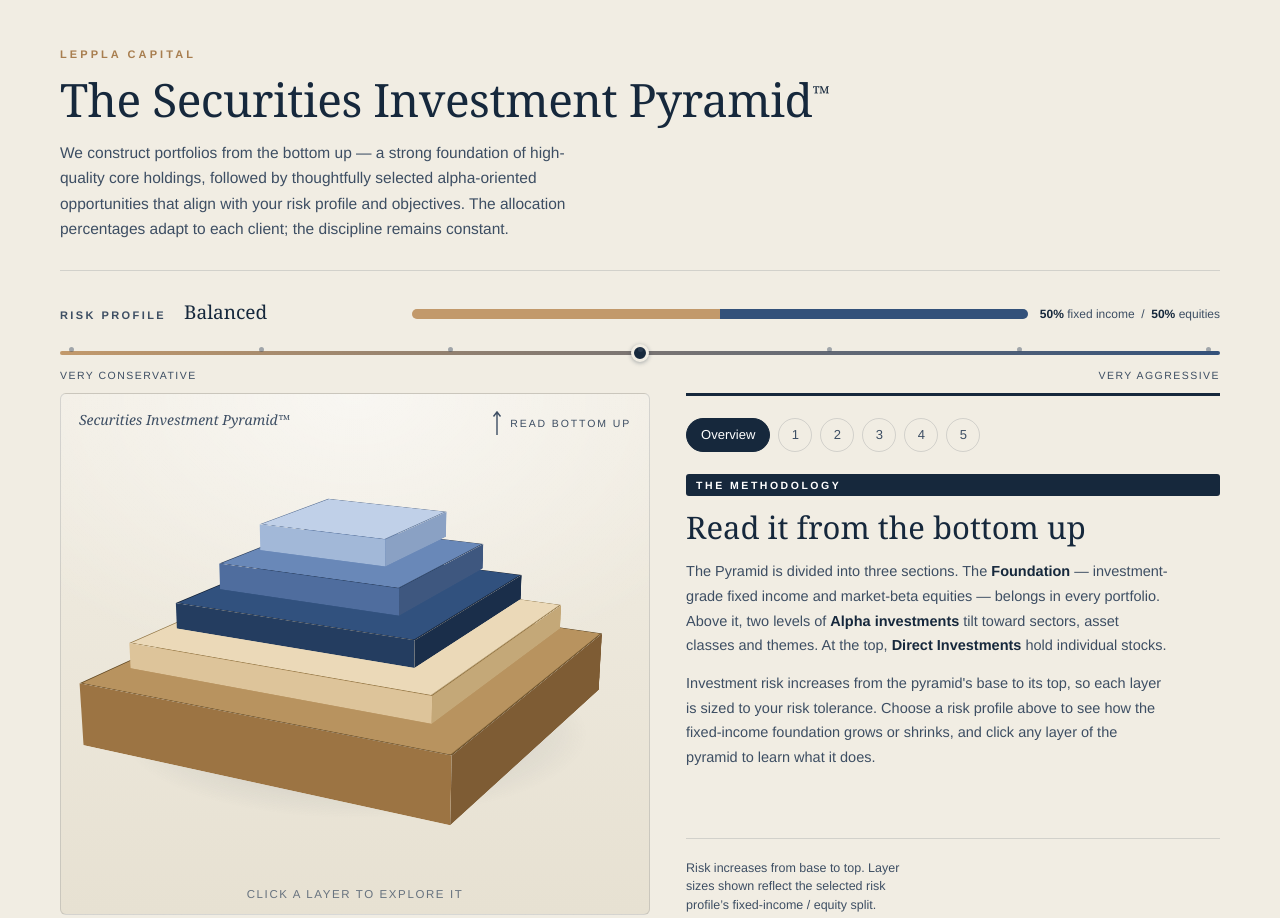
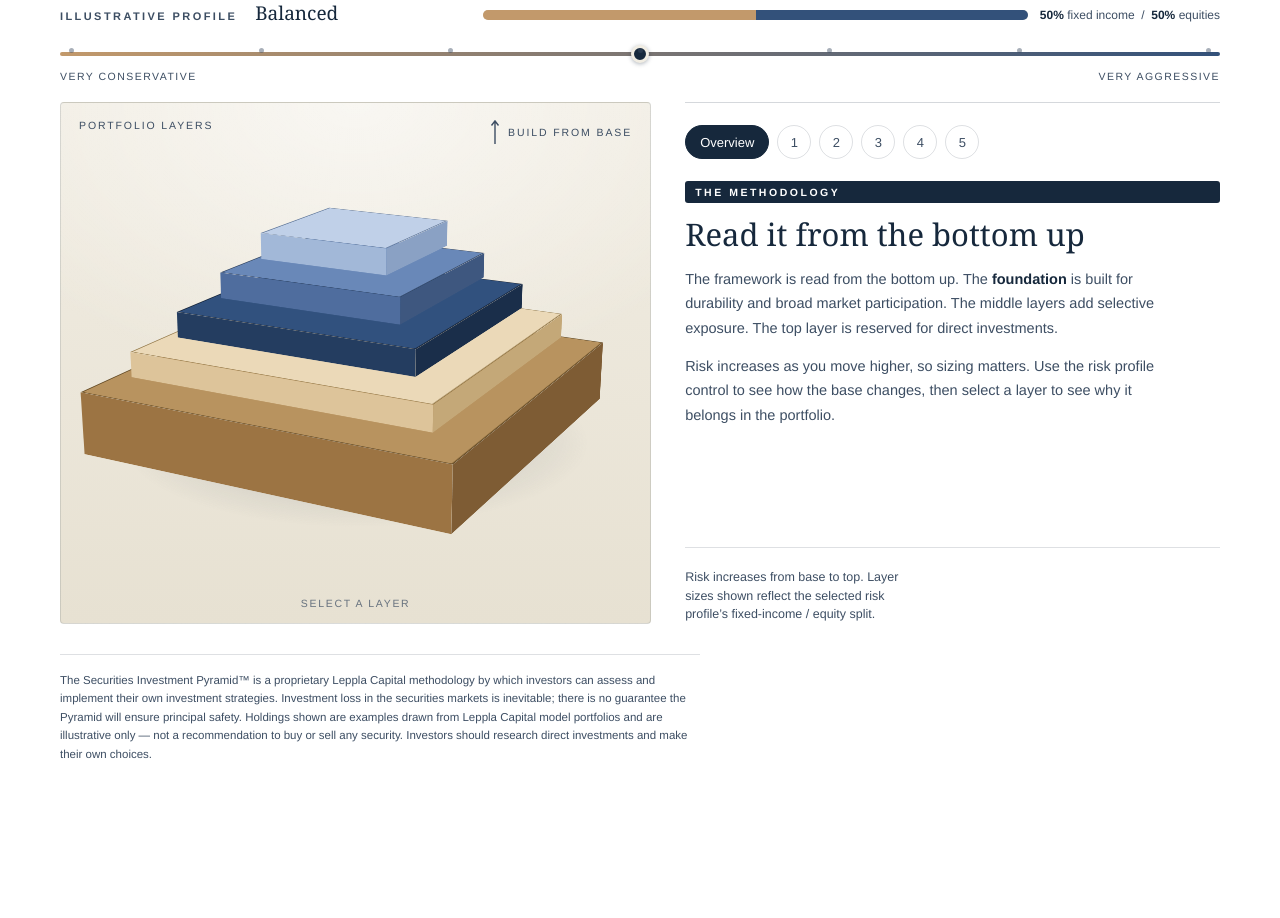
Before and after one commit to serialsoup/leppla-capital-preview, a plain HTML site: page assets/leppla-pyramid.html in a window 1280 px wide. Shown: the top 918 px of the page. After the commit the page ends 800 px from the top, so only its background shows below. Drawn offline with Linux system fonts and the light colour scheme.

Commit message:
Naturalize about page pyramid section

```diff
--- a/assets/leppla-pyramid.html
+++ b/assets/leppla-pyramid.html
@@ -15,16 +15,16 @@
   }
   html,body{margin:0;padding:0;}
   body{
-    background:var(--ivory);
+    background:transparent;
     color:var(--ink);
     font-family:var(--sans);
     -webkit-font-smoothing:antialiased;
     min-height:100vh;
   }
-  .wrap{max-width:1160px;margin:0 auto;padding:48px 28px 40px;}
+  .wrap{max-width:1160px;margin:0 auto;padding:0 0 30px;}
 
   /* ---------- header ---------- */
-  header{border-bottom:1px solid var(--line);padding-bottom:28px;margin-bottom:8px;}
+  header{display:none;}
   .eyebrow{
     font-size:11px;letter-spacing:.28em;text-transform:uppercase;
     color:var(--tan-deep);font-weight:600;margin:0 0 14px;
@@ -43,7 +43,7 @@
   /* ---------- risk profile strip ---------- */
   .profiles{
     display:flex;flex-direction:column;gap:10px;
-    padding:20px 0 4px;
+    padding:0 0 20px;
   }
   .profiles-top{display:flex;align-items:baseline;gap:18px;flex-wrap:wrap;}
   .profiles-top .splitbar{margin-left:auto;}
@@ -117,13 +117,13 @@
   /* ---------- main grid ---------- */
   main{
     display:grid;grid-template-columns:minmax(0,1.05fr) minmax(0,.95fr);
-    gap:36px;align-items:stretch;margin-top:8px;
+    gap:34px;align-items:stretch;margin-top:0;
   }
 
   /* ---------- 3D scene ---------- */
   .stage{
     position:relative;
-    border:1px solid var(--line);border-radius:6px;
+    border:1px solid rgba(22,40,60,.13);border-radius:4px;
     background:
       radial-gradient(120% 90% at 50% 0%, rgba(255,255,255,.55), rgba(255,255,255,0) 60%),
       linear-gradient(var(--ivory), var(--ivory-deep));
@@ -176,13 +176,13 @@
   }
   .hint{
     position:absolute;left:0;right:0;bottom:14px;text-align:center;
-    font-size:11.5px;letter-spacing:.14em;text-transform:uppercase;
+    font-size:10.5px;letter-spacing:.16em;text-transform:uppercase;
     color:var(--ink-soft);opacity:.75;pointer-events:none;
   }
   .stage-title{
     position:absolute;top:16px;left:18px;
-    font-family:var(--serif);font-size:14px;color:var(--ink-soft);
-    font-style:italic;pointer-events:none;
+    font-size:10.5px;letter-spacing:.18em;text-transform:uppercase;
+    color:var(--ink-soft);pointer-events:none;
   }
   .readup{
     position:absolute;top:16px;right:18px;display:flex;align-items:center;gap:8px;
@@ -194,7 +194,7 @@
   /* ---------- detail panel ---------- */
   .panel{
     display:flex;flex-direction:column;
-    border-top:3px solid var(--ink);
+    border-top:1px solid rgba(22,40,60,.18);
     padding-top:22px;min-height:520px;box-sizing:border-box;
   }
   .lvl-nav{display:flex;gap:8px;margin-bottom:22px;flex-wrap:wrap;}
@@ -256,7 +256,7 @@
   .alloc .cap{font-size:12.5px;color:var(--ink-soft);line-height:1.5;max-width:34ch;}
 
   footer{
-    margin-top:44px;padding-top:18px;border-top:1px solid var(--line);
+    margin-top:30px;padding-top:16px;border-top:1px solid var(--line);
     font-size:11.5px;color:var(--ink-soft);line-height:1.6;max-width:100ch;
   }
 
@@ -298,7 +298,7 @@
 
   <div class="profiles" role="group" aria-label="Risk tolerance profile">
     <div class="profiles-top">
-      <span class="profiles-label">Risk profile</span>
+      <span class="profiles-label">Illustrative profile</span>
       <span class="profile-name" id="profileName">Balanced</span>
       <div class="splitbar">
         <div class="bar" aria-hidden="true"><div class="fi" id="fiBar"></div><div class="eq" id="eqBar"></div></div>
@@ -315,15 +315,15 @@
 
   <main>
     <div class="stage" id="stage">
-      <div class="stage-title">Securities Investment Pyramid&trade;</div>
+      <div class="stage-title">Portfolio layers</div>
       <div class="readup">
         <svg width="10" height="26" viewBox="0 0 10 26" fill="none" aria-hidden="true">
           <path d="M5 25 V3 M1.5 6.5 L5 2 L8.5 6.5" stroke="#3D4E63" stroke-width="1.4" fill="none"/>
         </svg>
-        Read bottom&nbsp;up
+        Build from base
       </div>
       <div class="scene"><div class="pyramid" id="pyramid"></div></div>
-      <div class="hint">Click a layer to explore it</div>
+      <div class="hint">Select a layer</div>
     </div>
 
     <aside class="panel" aria-live="polite">
@@ -358,50 +358,50 @@
       title:"Foundational &mdash; Fixed Income",
       badgeBg:"#C2996B", badgeFg:"#fff",
       colors:{top:"#B8935F", front:"#9C7443", side:"#7E5C34", back:"#6F5230", edge:"#5E451F"},
-      body:"<p>The base of every pyramid: <strong>investment-grade fixed income</strong>. These holdings are designed for capital preservation and steady income &mdash; they anchor the portfolio so the layers above can take measured risk.</p><p>The mix runs from risk-free U.S. Treasuries and inflation-protected bonds to top-rated corporate credit, with duration chosen on the basis of relative yield to maturity. More conservative clients hold more of the pyramid here; the most aggressive hold the least.</p>",
+      body:"<p>The base of the portfolio is built for <strong>stability, income, and liquidity</strong>. These holdings give the rest of the allocation room to take measured risk.</p><p>The exact mix changes with interest rates, time horizon, and risk tolerance. More conservative clients hold more here; more growth-oriented clients hold less.</p>",
       chipsLabel:"Examples from LC model portfolios",
       chips:[["U.S. T-Notes","2&ndash;5 yr ladder"],["VTIP","inflation-protected"],["VGSH","short treasuries"],["IG corporates","Apple, J&J, JPMorgan"],["PIMIX","active manager"],["SHYG","short-term high yield"]],
-      balanced:[50,"Half of the illustrative $1M Balanced portfolio sits in the fixed-income foundation."]
+      balanced:[50,"of the illustrative Balanced portfolio sits in the fixed-income foundation."]
     },
     {
       id:"beta", short:"Market Beta", section:"Foundation",
       title:"Foundational &mdash; Core Market Beta",
       badgeBg:"#D9B584", badgeFg:"#42301A",
       colors:{top:"#EBD9B8", front:"#DDC49A", side:"#C4A878", back:"#B69A6A", edge:"#8F7443"},
-      body:"<p><strong>Market-beta equities</strong> &mdash; low-expense-ratio ETFs designed to mirror the general securities markets, up and down, knowing that over time the market is up.</p><p>These belong in every portfolio. Broad index funds across large, mid and small cap, plus international exposure, capture the market's long-run growth without single-name or single-sector risk.</p>",
+      body:"<p>This layer provides broad equity exposure through <strong>low-cost, diversified market funds</strong>. It is the portfolio's basic participation in long-term market growth.</p><p>Because the holdings are broad, this layer helps avoid making the entire plan dependent on one company, one sector, or one investment theme.</p>",
       chipsLabel:"Examples from LC model portfolios",
       chips:[["VOO","S&P 500"],["QQQM","Nasdaq 100"],["VXF","mid / small cap"],["SCHD","dividend equities"],["VEA","developed international"]],
-      balanced:[10,"of the illustrative $1M Balanced portfolio &mdash; the equity core the alpha layers build on."]
+      balanced:[10,"of the illustrative Balanced portfolio forms the broad equity core."]
     },
     {
       id:"a1", short:"Alpha Level 1", section:"Alpha",
       title:"Alpha Level One &mdash; Sectors &amp; Asset Classes",
       badgeBg:"#33517A", badgeFg:"#fff",
       colors:{top:"#31517E", front:"#243D60", side:"#1A2E4A", back:"#172942", edge:"#101E33"},
-      body:"<p>The first alpha layer <strong>tilts the portfolio toward where we see relative value</strong>, using two toolkits: the eleven S&P sector ETFs (technology, energy, utilities, staples&hellip;) and traditional asset-class ETFs on the value-to-growth spectrum.</p><p>Percentages are divided as deemed appropriate on the basis of risk and relative return &mdash; this is where portfolio construction starts expressing a view, while staying diversified inside each fund.</p>",
+      body:"<p>This is where the portfolio begins to express a view. Alpha Level One uses <strong>sector and asset-class funds</strong> to tilt toward areas that appear attractive relative to risk.</p><p>The goal is not to make a concentrated bet. It is to add judgment while still keeping diversification inside each fund.</p>",
       chipsLabel:"Examples from LC model portfolios",
       chips:[["XLE","energy sector"],["XLK","technology sector"],["XLU","utilities"],["XLP","consumer staples"],["IEFA","intl developed"],["RZG","small-cap growth"]],
-      balanced:[15,"of the illustrative $1M Balanced portfolio, spread across sector and asset-class ETFs."]
+      balanced:[15,"of the illustrative Balanced portfolio is spread across sector and asset-class funds."]
     },
     {
       id:"a2", short:"Alpha Level 2", section:"Alpha",
       title:"Alpha Level Two &mdash; Sub-Sectors &amp; Themes",
       badgeBg:"#5674A3", badgeFg:"#fff",
       colors:{top:"#6988B8", front:"#4F6D9E", side:"#3E577F", back:"#374E73", edge:"#2C3F5D"},
-      body:"<p>A sharper set of tilts: <strong>sub-sector, specialty and thematic ETFs</strong>. Where Alpha Level One buys \"health care,\" this layer can buy biotech; where Level One buys \"industrials,\" this layer can buy aerospace &amp; defense.</p><p>Higher potential return, higher volatility &mdash; so it sits nearer the top and is sized accordingly. Still fund-based, so risk is spread across many names within each theme.</p>",
+      body:"<p>Alpha Level Two narrows the lens. These are <strong>specialty and thematic funds</strong> tied to more specific opportunities, such as a sub-sector, region, or investment theme.</p><p>Because the risk is more focused, this layer sits higher in the pyramid and is sized with more restraint.</p>",
       chipsLabel:"Examples from LC model portfolios",
       chips:[["QTUM","quantum &amp; AI"],["EUAD","European defense"],["EZU","Eurozone"],["XBI","biotech"],["SOXX","semiconductors"],["GDX","gold miners"]],
-      balanced:[15,"of the illustrative $1M Balanced portfolio, in focused thematic funds."]
+      balanced:[15,"of the illustrative Balanced portfolio is allocated to focused thematic funds."]
     },
     {
       id:"de", short:"Direct Equity", section:"Direct Investments",
       title:"Direct Equity Investments",
       badgeBg:"#8FA8CF", badgeFg:"#1B2B42",
       colors:{top:"#C0D0E8", front:"#A2B8D8", side:"#8AA1C4", back:"#7E95B8", edge:"#5F7699"},
-      body:"<p>The apex: <strong>individual stocks held directly</strong> &mdash; the highest-conviction, highest-risk slice of the pyramid, deliberately kept smallest so no single name can drive the portfolio.</p><p>Positions are diversified across sectors and paired against the layers below so risk doesn't compound. Suggested names are researched by Leppla Capital, but investors should research direct investments and make their own choices.</p>",
+      body:"<p>The top layer is reserved for <strong>individual securities</strong>. These positions can reflect higher conviction, but they also carry more company-specific risk.</p><p>That is why this layer is intentionally small. It should complement the portfolio below it, not dominate the client's financial outcome.</p>",
       chipsLabel:"Examples from LC model portfolios",
       chips:[["MU","semiconductors / AI"],["BMY","pharma"],["UNCY","biotech"],["PWP","investment banking"],["NVDA","suggested"],["CAT","suggested"],["GS","suggested"]],
-      balanced:[10,"of the illustrative $1M Balanced portfolio, across a handful of researched names."]
+      balanced:[10,"of the illustrative Balanced portfolio is reserved for direct equity exposure."]
     }
   ];
 
@@ -413,7 +413,7 @@
   var OVERVIEW = {
     badgeBg:"#16283C", badgeFg:"#fff", section:"The Methodology",
     title:"Read it from the bottom up",
-    body:"<p>The Pyramid is divided into three sections. The <strong>Foundation</strong> &mdash; investment-grade fixed income and market-beta equities &mdash; belongs in every portfolio. Above it, two levels of <strong>Alpha investments</strong> tilt toward sectors, asset classes and themes. At the top, <strong>Direct Investments</strong> hold individual stocks.</p><p>Investment risk increases from the pyramid's base to its top, so each layer is sized to your risk tolerance. Choose a risk profile above to see how the fixed-income foundation grows or shrinks, and click any layer of the pyramid to learn what it does.</p>",
+    body:"<p>The framework is read from the bottom up. The <strong>foundation</strong> is built for durability and broad market participation. The middle layers add selective exposure. The top layer is reserved for direct investments.</p><p>Risk increases as you move higher, so sizing matters. Use the risk profile control to see how the base changes, then select a layer to see why it belongs in the portfolio.</p>",
     chipsLabel:"", chips:[], balanced:null
   };
 
```
Also changed, not shown: about.html (+11 -3 lines), styles.css.
